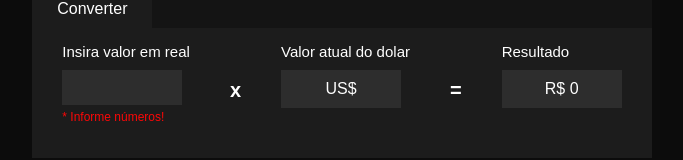
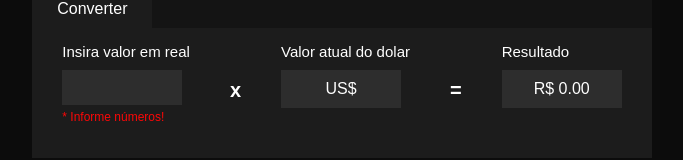
Before and after one commit to walterpaulo/dolar-vitejs, a React (Vite) app: page / in a window 1280 px wide. Shown: the part 212-372 px from the top of the page, without its empty margins (298-981 px from the left). Built offline with nearby package versions, Linux system fonts and the light colour scheme; no server answers.

Commit message:
refactor: code

```diff
--- a/src/page/Convert/index.tsx
+++ b/src/page/Convert/index.tsx
@@ -27,10 +27,9 @@ function Convert() {
 
     function handleOnChange(e: any){
         let valorInput = e.target.value
-        e.target.value.length == 0? setResult(0) :
         isNumber(valorInput)?
             setValor((valorInput))
-            : console.log('não núemro')
+            : setResult(0)
 
       }
 
@@ -58,7 +57,7 @@ function Convert() {
                 <Operador>=</Operador>
                 <ItemReal>
                     <Text4>Resultado</Text4>
-                    <TextBoxtResult>R$ {result}</TextBoxtResult>
+                    <TextBoxtResult>R$ {result.toPrecision(3)}</TextBoxtResult>
                 </ItemReal>
             </BoxConvert>
         </Container>
```
